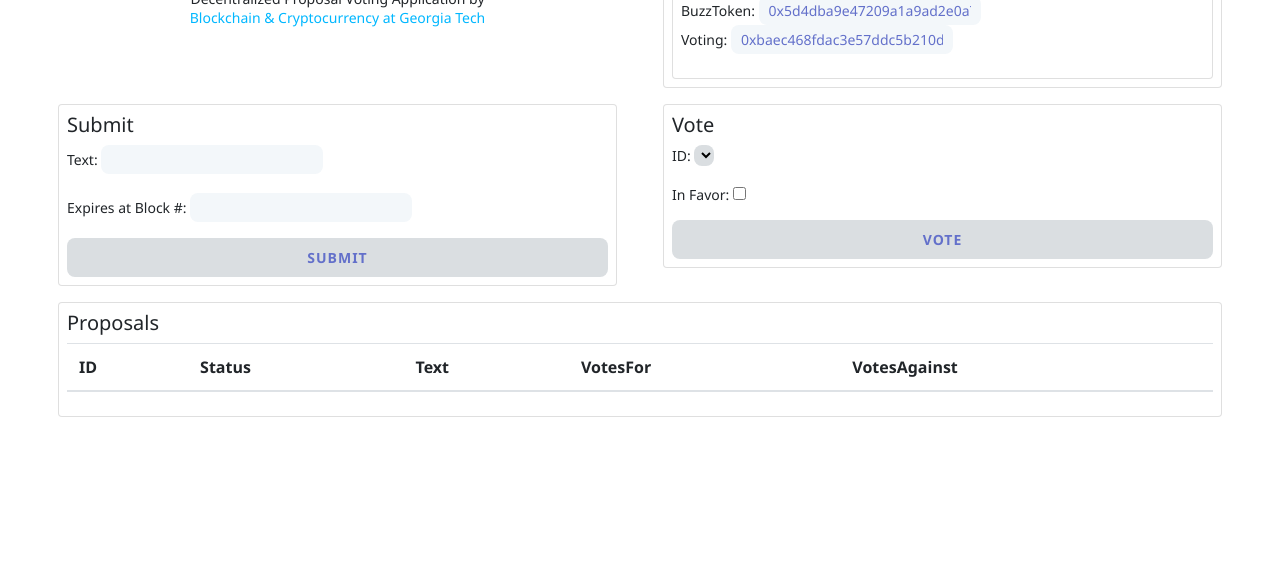
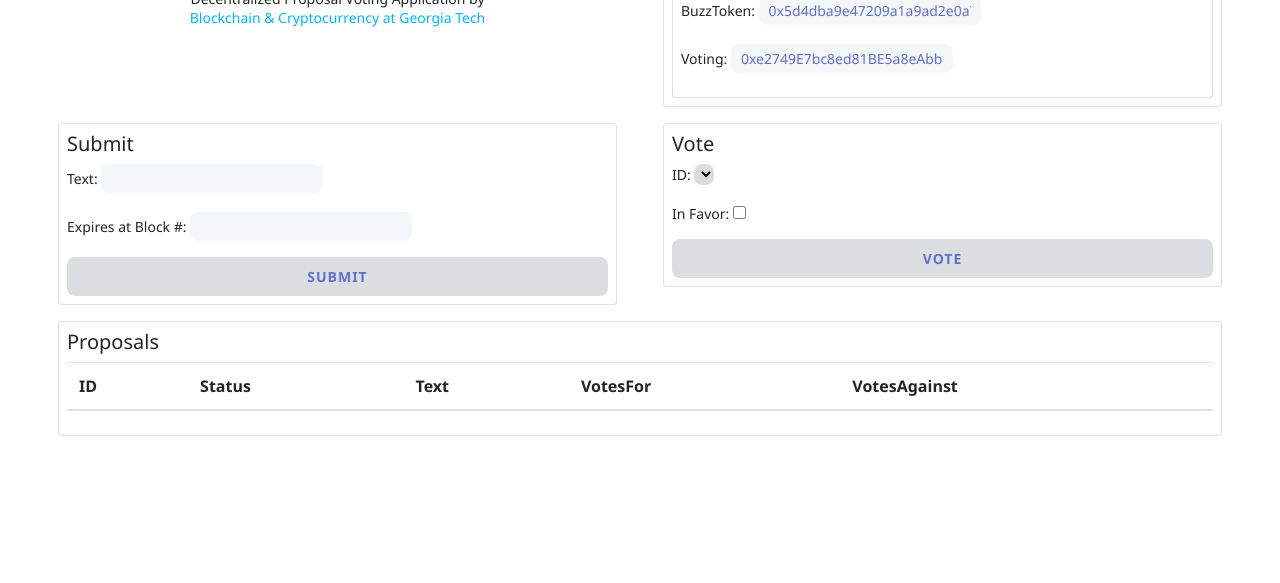
Before and after one commit to BCGatech/Voting, a website: page public/index.html in a window 1280 px wide. Shown: the part 217-800 px from the top of the page. Drawn offline with nearby package versions, Linux system fonts and the light colour scheme.

Commit message:
New voting contract that prevents double voting

```diff
--- a/public/index.html
+++ b/public/index.html
@@ -48,7 +48,7 @@
           <div class="card p-2">
             <h5>Contracts</h5>
             <p>
-              BuzzToken: <input type="text" id="buzztokenaddress"/><br>
+              BuzzToken: <input type="text" id="buzztokenaddress"/><br><br>
               Voting: <input type="text" id="votingaddress"/>
             </p>
             <!--input type="button" value="Update" id="updateContractAddresses"-->
--- a/public/javascripts/index.js
+++ b/public/javascripts/index.js
@@ -1,5 +1,5 @@
 let buzztokenAddress = '0x5d4dba9e47209a1a9ad2e0a7f8337c19aa8f0397';
-let votingAddress = '0xbaec468fdac3e57ddc5b210d05f7690a095209bf';
+let votingAddress = '0xe2749E7bc8ed81BE5a8eAbb619cF8271e00d84AC';
 
 window.addEventListener('load', function() {
 
@@ -79,7 +79,7 @@ let startApp = () => {
     let votingContract = web3js.eth.contract(votingABI);
     votingInstance = votingContract.at(votingAddress);
 
-    buzztokenInstance.balanceOf.call(web3.eth.accounts[0], (err, result) => {
+    buzztokenInstance.balanceOf.call(web3js.eth.accounts[0], (err, result) => {
         $('#walletbalance').text(`${parseFloat(result)} BUZZ`);
     });
 
@@ -167,7 +167,7 @@ let submit = () => {
     const subExpiry = Number($('#subExpiry').val());
     votingInstance.submit.sendTransaction(subText, subExpiry,
         {
-            from: web3.eth.accounts[0],
+            from: web3js.eth.accounts[0],
             //gas: 3000000
         }, (err, result) => {
         console.log('Submit');
@@ -179,7 +179,7 @@ let vote = () => {
     const voteFor = Number(($('#voteFor').is(':checked')));
     votingInstance.vote.sendTransaction(voteSelection, voteFor,
         {
-            from: web3.eth.accounts[0],
+            from: web3js.eth.accounts[0],
             //gas: 3000000
         }, (err, result) => {
         console.log('Submit');
--- a/public/javascripts/votingABI.js
+++ b/public/javascripts/votingABI.js
@@ -136,5 +136,27 @@ const votingABI = [
         ],
         "name": "Failed",
         "type": "event"
+    },
+    {
+        "anonymous": false,
+        "inputs": [
+            {
+                "indexed": false,
+                "name": "voter",
+                "type": "address"
+            },
+            {
+                "indexed": false,
+                "name": "id",
+                "type": "uint256"
+            },
+            {
+                "indexed": false,
+                "name": "inFavor",
+                "type": "bool"
+            }
+        ],
+        "name": "Voted",
+        "type": "event"
     }
 ];
```
